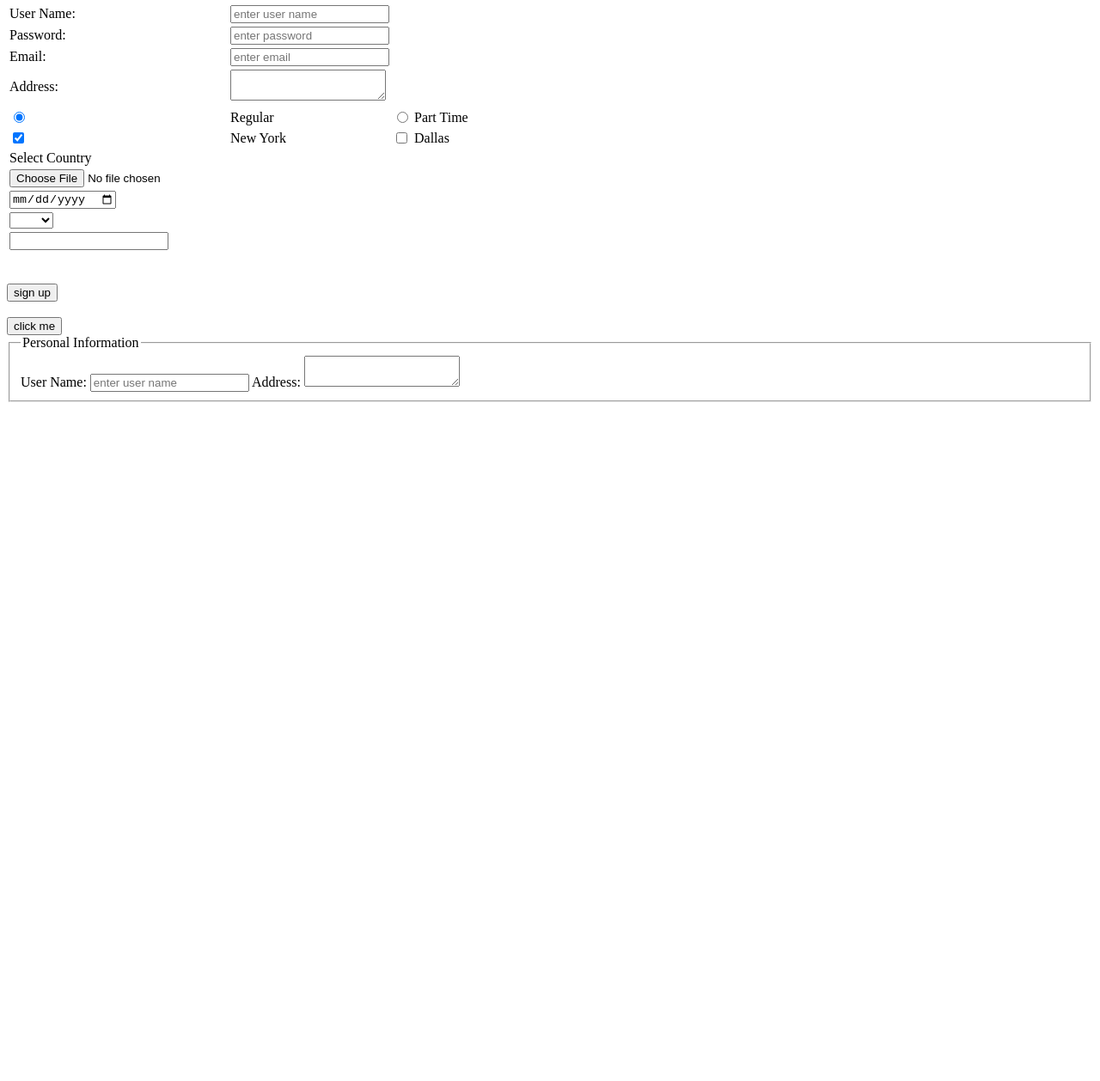
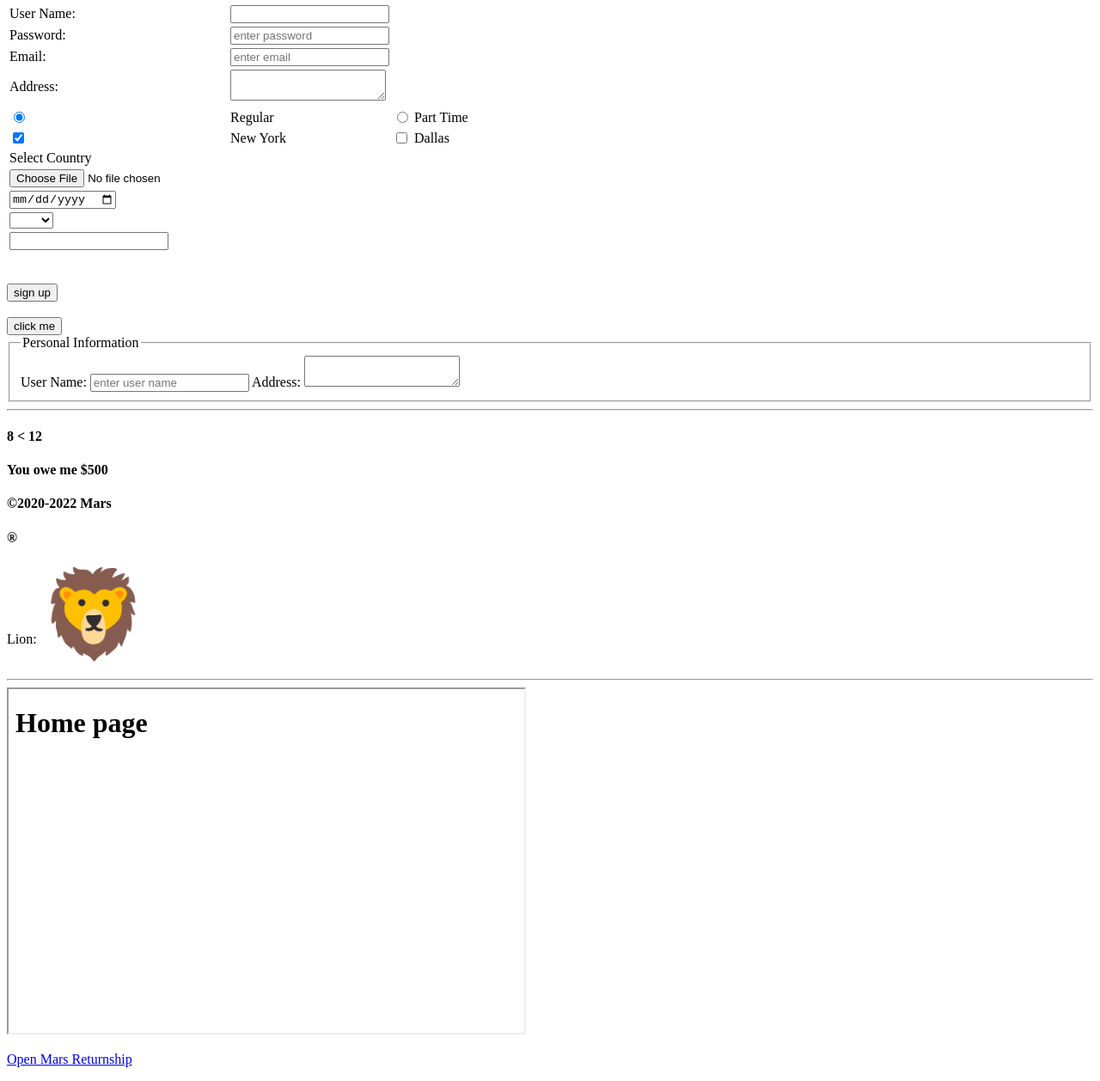
Before and after one commit to mahen035/Mars_Returnship02, a plain HTML site: page index.html in a window 1280 px wide. Shown: the part 669-1927 px from the top of the page at 86% size. Before the commit the page ends 1145 px from the top, so only its background shows below. Drawn offline with Linux system fonts and the light colour scheme.

Commit message:
02-18 changes

```diff
--- a/home.html
+++ b/home.html
@@ -1,12 +1,12 @@
 <!DOCTYPE html>
 <html lang="en">
 <head>
-    <meta charset="UTF-8">
-    <meta http-equiv="X-UA-Compatible" content="IE=edge">
-    <meta name="viewport" content="width=device-width, initial-scale=1.0">
     <title>Document</title>
+    <link rel="icon" href="global.png" type="image/png">
+
 </head>
 <body>
     <h1>Home page</h1>
+
 </body>
 </html>
--- a/index.html
+++ b/index.html
@@ -9,7 +9,7 @@
         <a href = "#section1" target="_default">go to google</a>
 
         <p id="section1">
-            This paragraph is for section 1
+            This paragraph is for &nbsp;&nbsp;&nbsp;&nbsp; section 1
         </p>
 
         <table border="1">
@@ -66,14 +66,15 @@
 
         <h1>HTML Form:</h1>
 
-        <form action="/home.html">
+        <form action="/home.html" method="post">
 
             <table>
 
             <tr>
                 <td> <label for="uname">User Name:</label></td>
-                <td> <input type="text" id="uname" name="uname" placeholder="enter user name" /></td>
+                <td> <input type="text" id="uname" name="uname" required/></td>
             </tr>
+
            <tr>
             <td><label for="pwd">Password:</label></td>
             <td><input type="password" id="pwd" name="pwd" placeholder="enter password" /></td>
@@ -84,7 +85,7 @@
         </tr>
         <tr>
             <td><label for="add">Address:</label></td>
-            <td><textarea id="add"></textarea></td>
+            <td><textarea id="add" ></textarea></td>
         </tr>
 
         <tr>
@@ -143,6 +144,20 @@
         </fieldset>
 
         </form>
+        <hr>
+        <h4>8  &lt; 12</h4>
+        <h4>You owe me &dollar;500 </h4>
+        <h4>&copy;2020-2022 Mars </h4>
+        <h4>&reg;</h4>
+        <p>
+            Lion: <span style="font-size: 100px"> &#129409;</span></p>
+        </p>
+        <hr>
+        <iframe src = "home.html" width="600" height="400" name="myFrame" ></iframe>
+
+        <p>
+            <a href="https://getreturnship.com/" target="myFrame">Open Mars Returnship</a>
+        </p>
 
     </body>
 </html>
```
Also changed, not shown: about.html (added, +12 -0 lines), frameset.html (added, +9 -0 lines), favicon.ico (added), global.png (added), images/favicon.ico (added).
